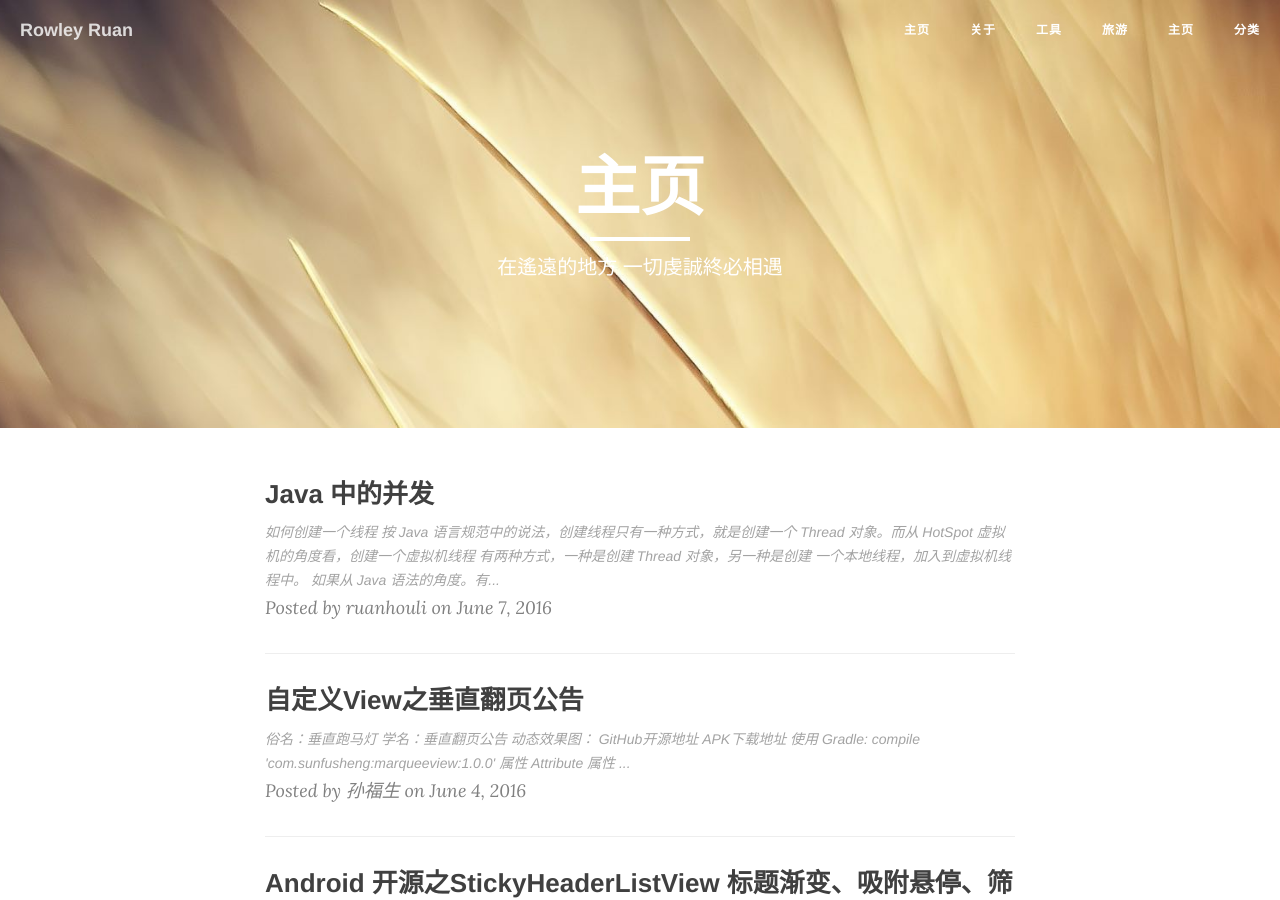
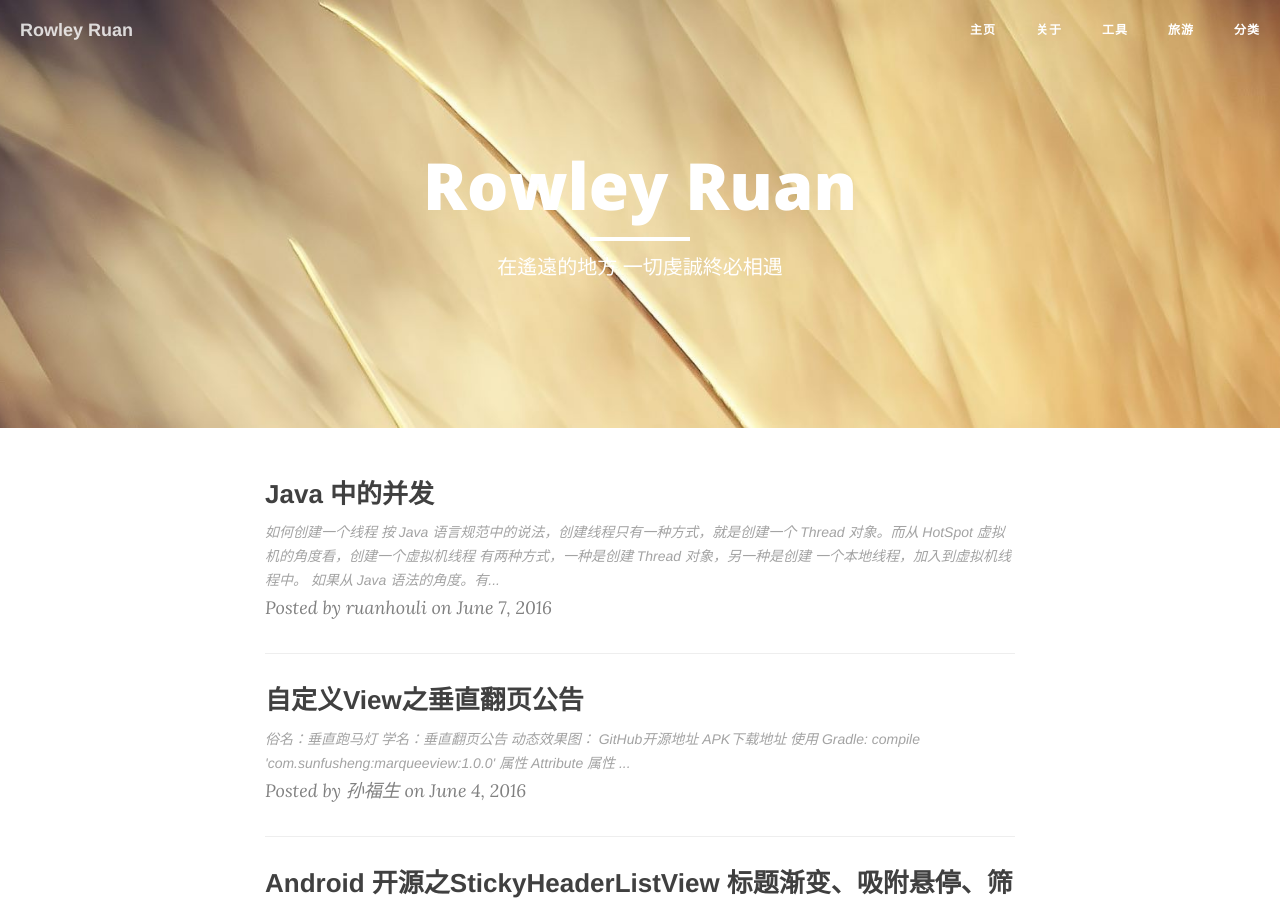
Before and after one commit to ruanHouli/ruanhouli.github.io, a Jekyll site: the page built from index.html, in a window 1280 px wide and 900 px high. Built offline with Jekyll 4.4.1, drawn with Linux system fonts in a browser that asks for light colours; nearby versions of some CDN libraries; the list of posts is cut into pages by our own code.

Commit message:
Update index.html

```diff
--- a/index.html
+++ b/index.html
@@ -1,6 +1,5 @@
 ---
 layout: page
-title: "主页"
 description: "在遙遠的地方 一切虔誠終必相遇"
 ---
 
```
